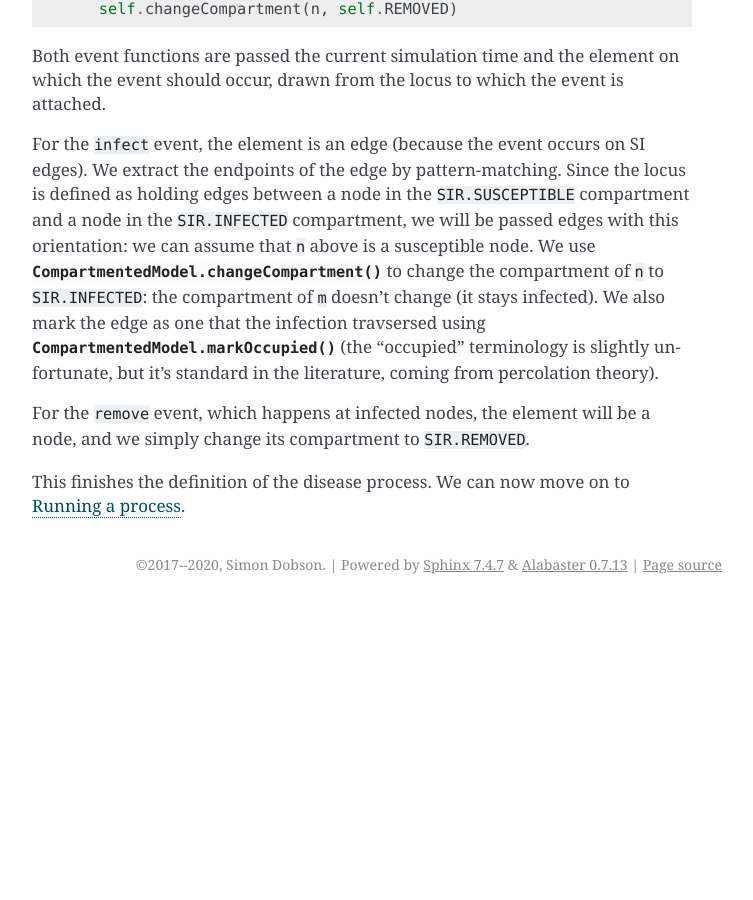
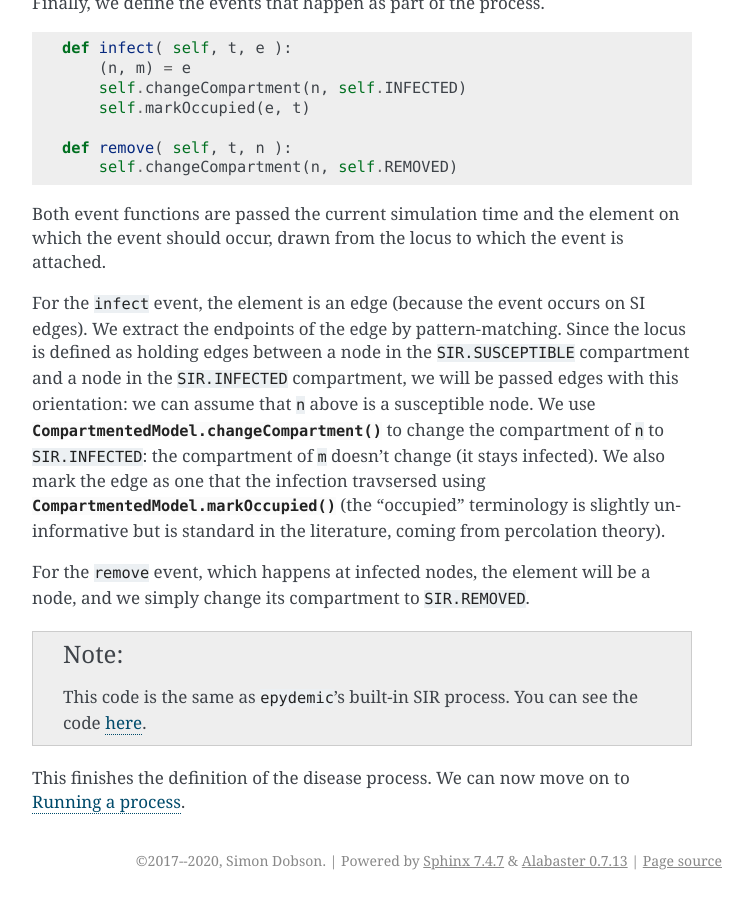
Before and after one commit to simoninireland/epydemic, a Sphinx documentation site: the page built from doc/tutorial/build-sir.rst, in a window 1280 px wide and 900 px high, scrolled down 4099 px. Shown: the whole window, without its empty margins (388-1141 px from the left). Built offline with Sphinx 7.4.7, drawn with Linux system fonts in a browser that asks for light colours; before the commit the page ends 4703 px from its top, so only the background shows below that; some of the changed text lies outside the part shown.

Commit message:
Added notes to explain the code better

```diff
--- a/doc/tutorial/build-sir.rst
+++ b/doc/tutorial/build-sir.rst
@@ -53,6 +53,10 @@
 
 We then need to populate this class with the  elements needed to define a compartmented model.
 
+.. note ::
+
+    The rest of the code on this page is part of this `SIR` class, and so needs to
+    be indented within the scope of the ``class`` definition in proper Python style.
 
 The compartments
 ----------------
@@ -185,9 +189,14 @@
 assume that ``n`` above is a susceptible node. We use :meth:`CompartmentedModel.changeCompartment` to change the
 compartment of ``n`` to ``SIR.INFECTED``: the compartment of ``m`` doesn't change (it stays infected). We also
 mark the edge as one that the infection travsersed using :meth:`CompartmentedModel.markOccupied` (the "occupied"
-terminology is slightly unfortunate, but it's standard in the literature, coming from percolation theory).
+terminology is slightly uninformative but is standard in the literature, coming from percolation theory).
 
 For the ``remove`` event, which happens at infected nodes, the element will be a node, and we simply change
 its compartment to ``SIR.REMOVED``.
 
+.. note ::
+
+    This code is the same as ``epydemic``'s built-in SIR process. You can see the code
+    `here <https://raw.githubusercontent.com/simoninireland/epydemic/master/epydemic/sir_model.py>`_.
+
 This finishes the definition of the disease process. We can now move on to :ref:`use-standard-model`.
```
